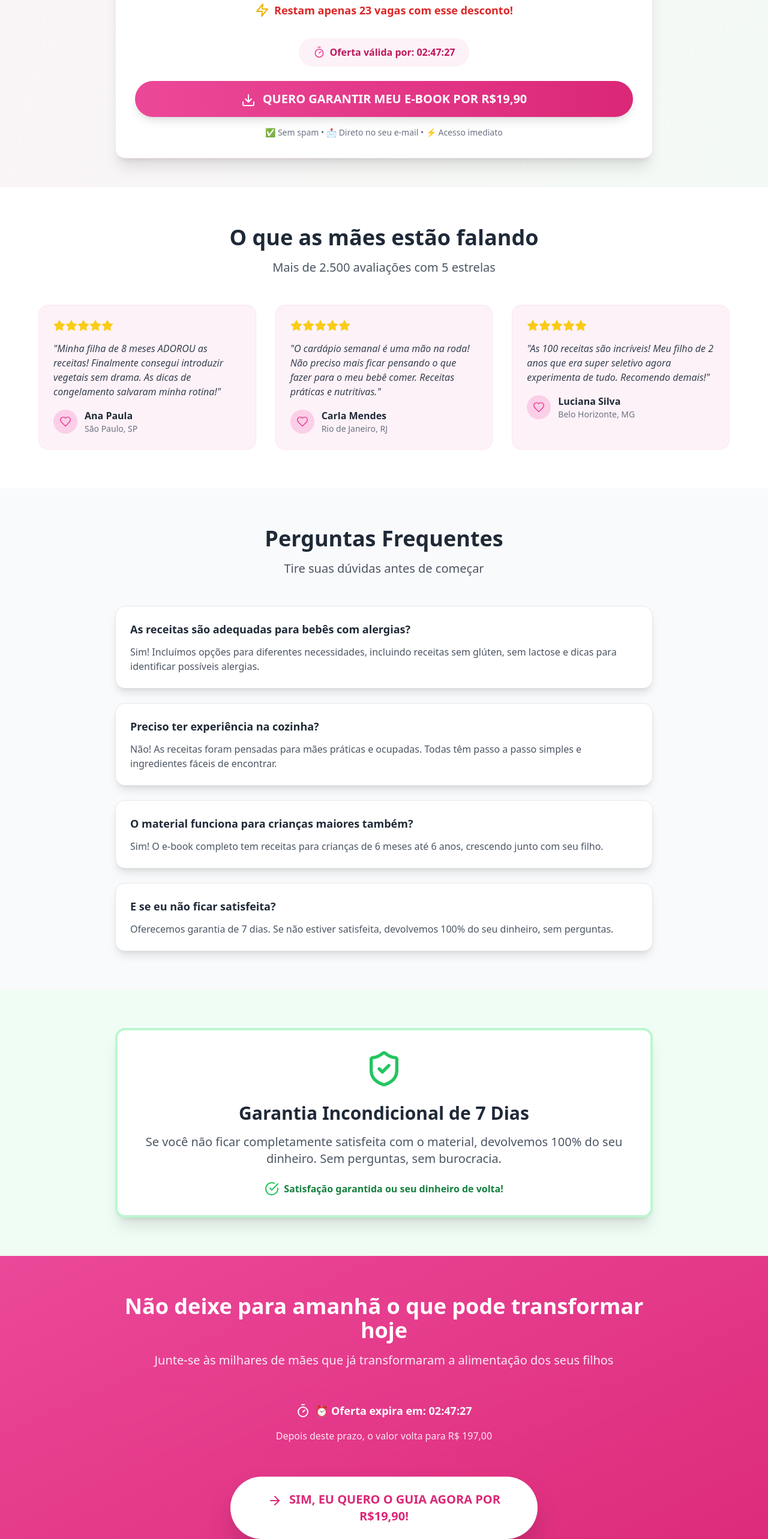
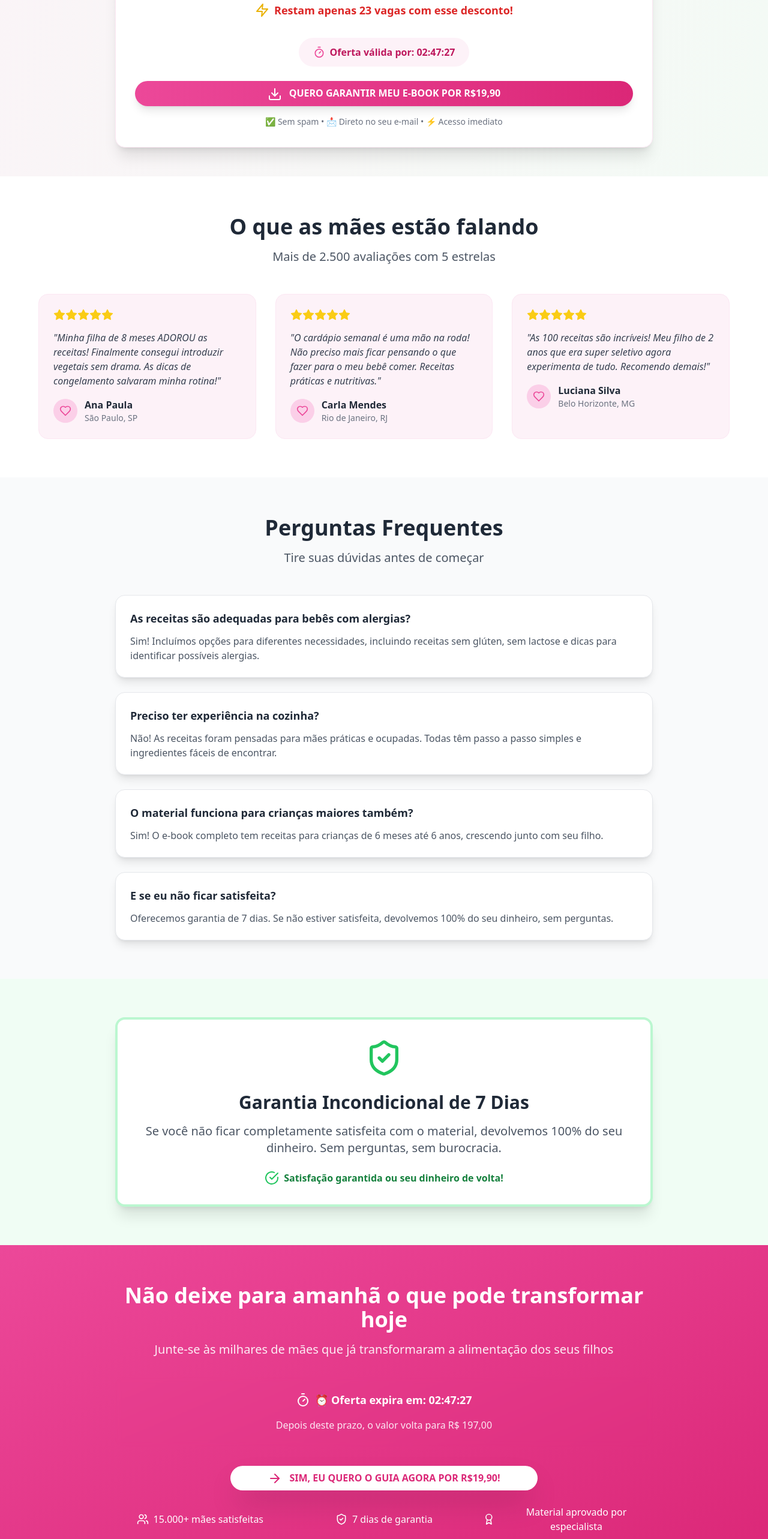
Before and after one commit to dreekszin/devocionalautismo, a React (Vite) app: page / in a window 1280 px wide. Shown: the part 2180-4746 px from the top of the page at 60% size. Built offline with nearby package versions, Linux system fonts and the light colour scheme.

Commit message:
fix: button size

```diff
--- a/index.html
+++ b/index.html
@@ -5,6 +5,14 @@
     <link rel="icon" type="image/svg+xml" href="/vite.svg" />
     <meta name="viewport" content="width=device-width, initial-scale=1.0" />
     <title>Receitinhas do Bebê</title>
+    <script>
+      window.pixelId = "6894fab363f28313451abbb2";
+      var a = document.createElement("script");
+      a.setAttribute("async", "");
+      a.setAttribute("defer", "");
+      a.setAttribute("src", "https://cdn.utmify.com.br/scripts/pixel/pixel.js");
+      document.head.appendChild(a);
+    </script>
     <script>
       !(function (i, n) {
         i._plt =
@@ -34,13 +42,5 @@
   <body>
     <div id="root"></div>
     <script type="module" src="/src/main.tsx"></script>
-    <script>
-      window.pixelId = "6894fab363f28313451abbb2";
-      var a = document.createElement("script");
-      a.setAttribute("async", "");
-      a.setAttribute("defer", "");
-      a.setAttribute("src", "https://cdn.utmify.com.br/scripts/pixel/pixel.js");
-      document.head.appendChild(a);
-    </script>
   </body>
 </html>
--- a/src/App.tsx
+++ b/src/App.tsx
@@ -319,7 +319,7 @@ function App() {
               onClick={() =>
                 window.open("https://pay.cakto.com.br/g7eeabv_514267", "_blank")
               }
-              className="w-full bg-gradient-to-r from-pink-500 to-pink-600 text-white font-bold py-4 px-8 rounded-full text-xl hover:from-pink-600 hover:to-pink-700 transition-all duration-300 shadow-lg hover:shadow-xl transform hover:scale-105"
+              className="w-full bg-gradient-to-r from-pink-500 to-pink-600 text-white font-bold py-2 px-6 rounded-full text-md hover:from-pink-600 hover:to-pink-700 transition-all duration-300 shadow-lg hover:shadow-xl transform hover:scale-105"
             >
               <Download className="w-6 h-6 inline-block mr-3" />
               QUERO GARANTIR MEU E-BOOK POR R$19,90
@@ -459,7 +459,7 @@ function App() {
             onClick={() =>
               window.open("https://pay.cakto.com.br/g7eeabv_514267", "_blank")
             }
-            className="w-full max-w-lg bg-white text-pink-600 font-bold py-6 px-8 rounded-full text-xl hover:bg-gray-100 transition-all duration-300 shadow-2xl transform hover:scale-105 mb-6"
+            className="w-full max-w-lg bg-white text-pink-600 font-bold py-2 px-4 rounded-full text-md hover:bg-gray-100 transition-all duration-300 shadow-2xl transform hover:scale-105 mb-6"
           >
             <ArrowRight className="w-6 h-6 inline-block mr-3" />
             SIM, EU QUERO O GUIA AGORA POR R$19,90!
```
